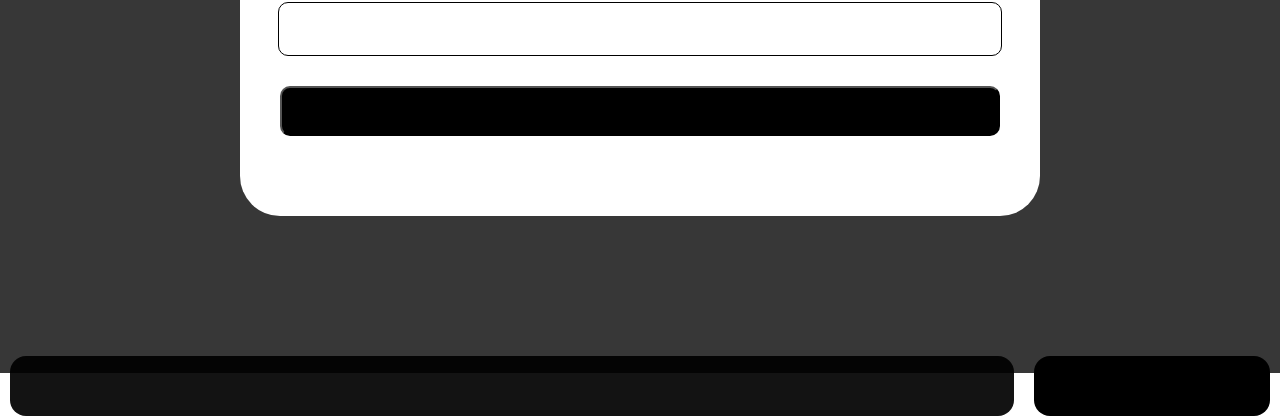
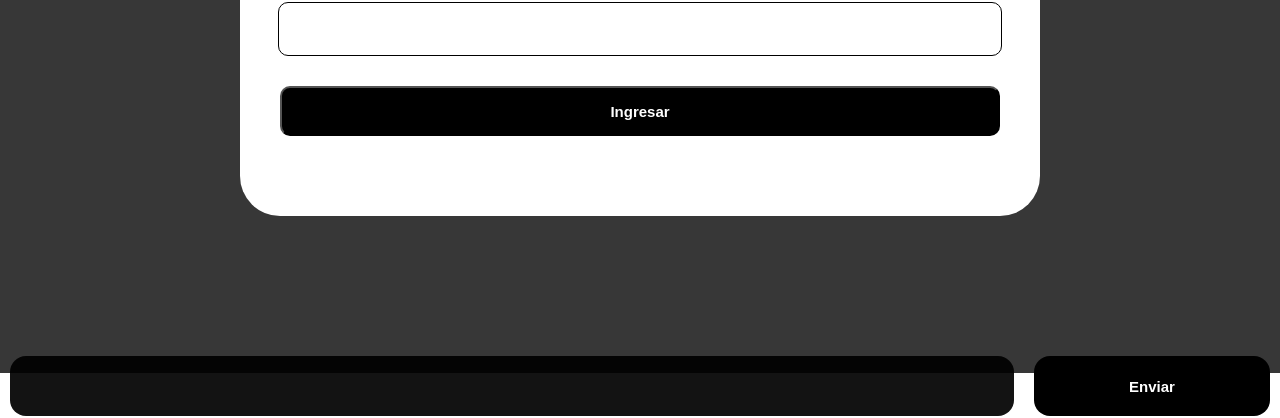
Before and after one commit to Cristian024/Vue-Test, a Vue app: page /chat in a window 1280 px wide. Shown: the part 427-845 px from the top of the page. Built offline with nearby package versions, Linux system fonts and the light colour scheme.

Commit message:
Correcion de estilos

```diff
--- a/src/views/chatView.vue
+++ b/src/views/chatView.vue
@@ -139,11 +139,13 @@ const initSocket = () => {
 
 .conversations .message .subcontainer.user_session{
     background-color: rgb(169, 137, 6);
+    color: black;
     margin-left: auto;
 }
 
 .conversations .message .subcontainer.user_external{
     background-color: rgb(24, 24, 24);
+    color: white;
     margin-right: auto;
 }
 
@@ -165,6 +167,7 @@ const initSocket = () => {
 
 .chat .input-conversation input[type='submit'] {
     background-color: black;
+    color: white;
     border: none;
     outline: none;
     cursor: pointer;
@@ -232,6 +235,7 @@ const initSocket = () => {
     width: calc(100% - 10vmin);
     height: 50px;
     background-color: black;
+    color: white;
     border-radius: 10px;
     font-size: 15px;
     font-weight: 800;
```
